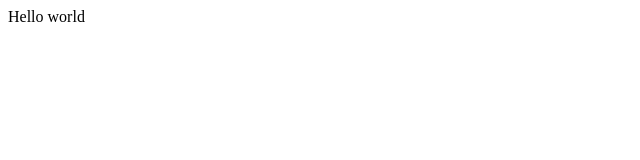
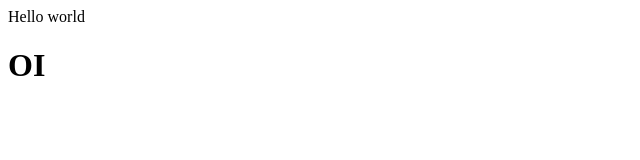
Before and after one commit to driellefortunato/driellefortunato.github.io, a plain HTML site: page index.html in a window 1280 px wide. Shown: the full height of the page, 0-640 px from the left. Drawn offline with Linux system fonts and the light colour scheme.

Commit message:
Initial commit

```diff
--- a/index.html
+++ b/index.html
@@ -1 +1,3 @@
 Hello world
+
+<h1>OI</h1>
```
